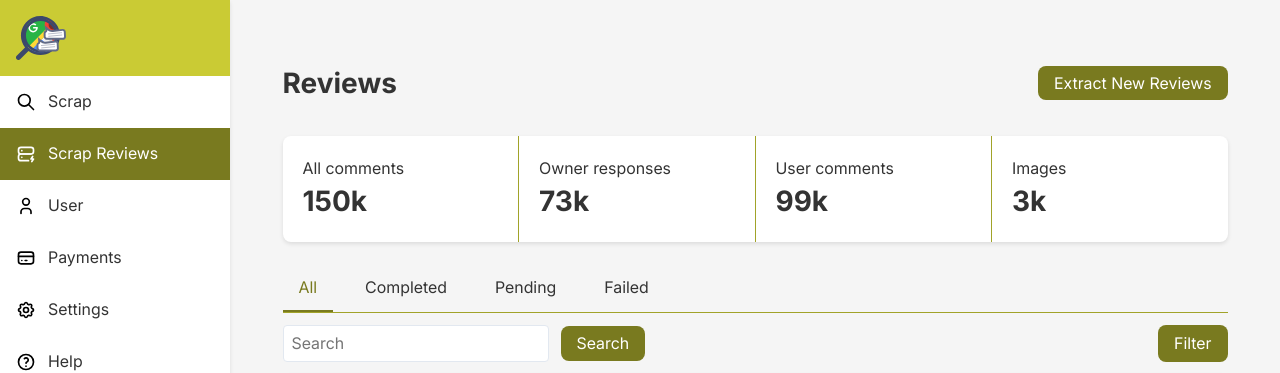
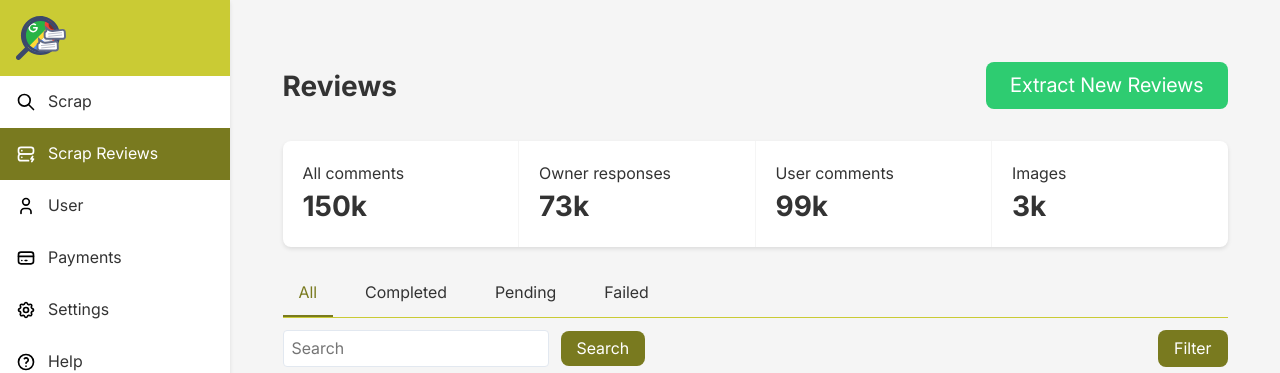
Before and after one commit to shakhrillo/m_main, a React (Vite) app in the folder SELENIUM_NODEJS/client/: page /reviews in a window 1280 px wide. Shown: the top 373 px of the page. Built offline with nearby package versions, Linux system fonts and the light colour scheme; no server answers; the database is empty; sample sign-in values are in the browser's storage.

Commit message:
Enhance button styles; add success variant and update button in ReviewsList for improved UI

```diff
--- a/SELENIUM_NODEJS/client/src/pages/reviews/ReviewsList.tsx
+++ b/SELENIUM_NODEJS/client/src/pages/reviews/ReviewsList.tsx
@@ -150,7 +150,7 @@ const Dashboard: React.FC = () => {
     <>
       <div className="d-flex align-items-center gap-3 py-3 my-5">
         <h3 className="m-0">Reviews</h3>
-        <button className="button button-primary ml-auto">
+        <button className="button button-lg button-success ml-auto">
           Extract new reviews
         </button>
       </div>
--- a/SELENIUM_NODEJS/client/src/styles/abstracts/_variables.scss
+++ b/SELENIUM_NODEJS/client/src/styles/abstracts/_variables.scss
@@ -30,6 +30,7 @@ $secondary-color: #9e3b3d;
 $light-color: #ffffff;
 $dark-color: #222222;
 
+$success-color: #2ecc71;
 $danger-color: #e74c3c;
 $warning-color: #f39c12;
 
--- a/SELENIUM_NODEJS/client/src/styles/components/_button.scss
+++ b/SELENIUM_NODEJS/client/src/styles/components/_button.scss
@@ -63,4 +63,28 @@
       cursor: not-allowed;
     }
   }
+
+  &-success {
+    background-color: $success-color;
+    color: $light-color;
+
+    &:hover {
+      background-color: darken($success-color, 10%);
+    }
+
+    &:active {
+      background-color: darken($success-color, 20%);
+    }
+
+    &:focus {
+      border: $button-focus-border;
+    }
+
+    &:disabled {
+      background-color: $dark-color;
+      color: $light-color;
+      opacity: $button-disabled-opacity;
+      cursor: not-allowed;
+    }
+  }
 }
--- a/SELENIUM_NODEJS/client/src/styles/components/_nav.scss
+++ b/SELENIUM_NODEJS/client/src/styles/components/_nav.scss
@@ -1,7 +1,7 @@
 .nav {
   display: flex;
   gap: $spacing-md;
-  border-bottom: $border-width solid $primary-light;
+  border-bottom: $border-width solid $primary-lighter;
 
   a {
     position: relative;
--- a/SELENIUM_NODEJS/client/src/styles/utilities/_utilities.scss
+++ b/SELENIUM_NODEJS/client/src/styles/utilities/_utilities.scss
@@ -2,23 +2,23 @@
   width: 100%;
 }
 .border {
-  border: 1px solid $primary-light;
+  border: 1px solid $border-color;
 }
 
 .border-top {
-  border-top: 1px solid $primary-light;
+  border-top: 1px solid $border-color;
 }
 
 .border-bottom {
-  border-bottom: 1px solid $primary-light;
+  border-bottom: 1px solid $border-color;
 }
 
 .border-left {
-  border-left: 1px solid $primary-light;
+  border-left: 1px solid $border-color;
 }
 
 .border-right {
-  border-right: 1px solid $primary-light;
+  border-right: 1px solid $border-color;
 }
 
 .list-unstyled {
```
